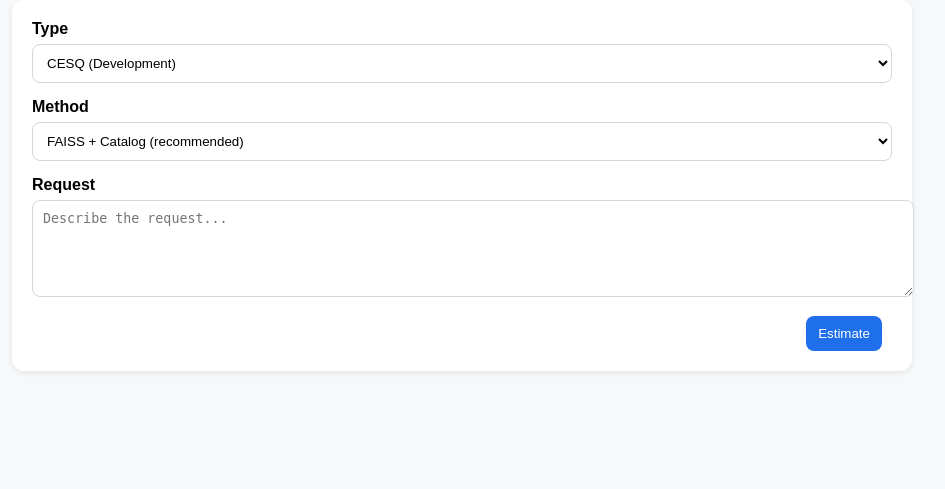
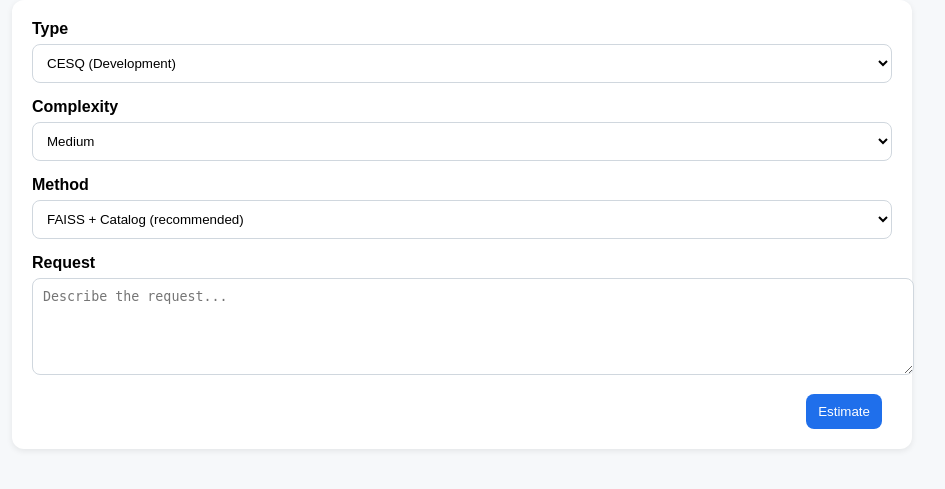
Before and after one commit to Cristobal2013/IA-estimadorPS, a Flask app: page / in a window 1280 px wide. Shown: the part 81-570 px from the top of the page, without its empty margins (178-1123 px from the left). Run offline with Flask 3, Linux system fonts and the light colour scheme.

Commit message:
Update index.html

```diff
--- a/templates/index.html
+++ b/templates/index.html
@@ -6,13 +6,13 @@
   <link rel="stylesheet" href="/static/styles.css">
   <style>
     /* Solo estilos del header con logo; no toca tu styles.css existente */
-    .topbar{
+    .topbar {
       display:flex; align-items:center; gap:12px;
       padding:12px 16px; border-bottom:1px solid #e6e6e6;
       background:#fff; position:sticky; top:0; z-index:10;
     }
-    .topbar .logo{ height:36px; width:auto; display:block; }
-    .topbar h1{
+    .topbar .logo { height:36px; width:auto; display:block; }
+    .topbar h1 {
       margin:0; font-size:1.25rem; font-weight:600; letter-spacing:.2px;
     }
   </style>
@@ -25,8 +25,6 @@
   </header>
 
   <div class="container">
-
-
     <div class="card">
       <div class="field">
         <label for="tipo">Type</label>
@@ -35,6 +33,17 @@
           <option value="implementacion">PSTC (Implementation)</option>
         </select>
       </div>
+
+      <!-- 🔹 Nuevo selector de complejidad -->
+      <div class="field">
+        <label for="complexity">Complexity</label>
+        <select id="complexity" name="complexity">
+          <option value="baja">Low</option>
+          <option value="media" selected>Medium</option>
+          <option value="alta">High</option>
+        </select>
+      </div>
+
       <div class="field">
         <label for="metodo">Method</label>
         <select id="metodo" name="metodo">
@@ -43,10 +52,12 @@
           <option value="catalog">Catalog only</option>
         </select>
       </div>
+
       <div class="field">
         <label for="texto">Request</label>
         <textarea id="texto" placeholder="Describe the request..." rows="5"></textarea>
       </div>
+
       <div class="actions">
         <button id="btn-estimar" type="button">Estimate</button>
         <span id="status" class="status" aria-live="polite"></span>
@@ -90,7 +101,8 @@
       const payload = {
         tipo: $("#tipo").value,
         metodo: $("#metodo").value,
-        texto: $("#texto").value.trim()
+        texto: $("#texto").value.trim(),
+        complexity: $("#complexity").value   // 🔹 nuevo campo
       };
       if(!payload.texto){
         alert("Please enter a request.");
```
